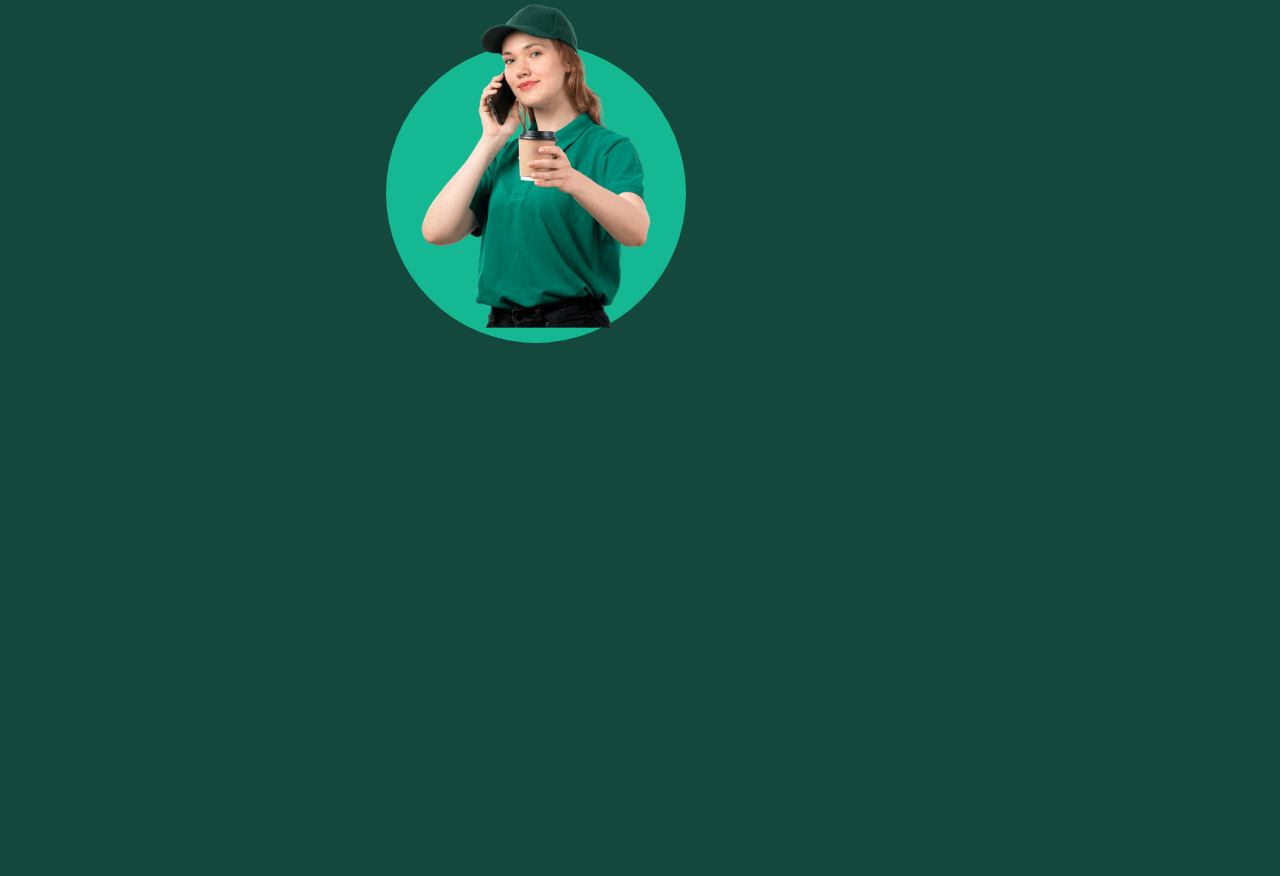
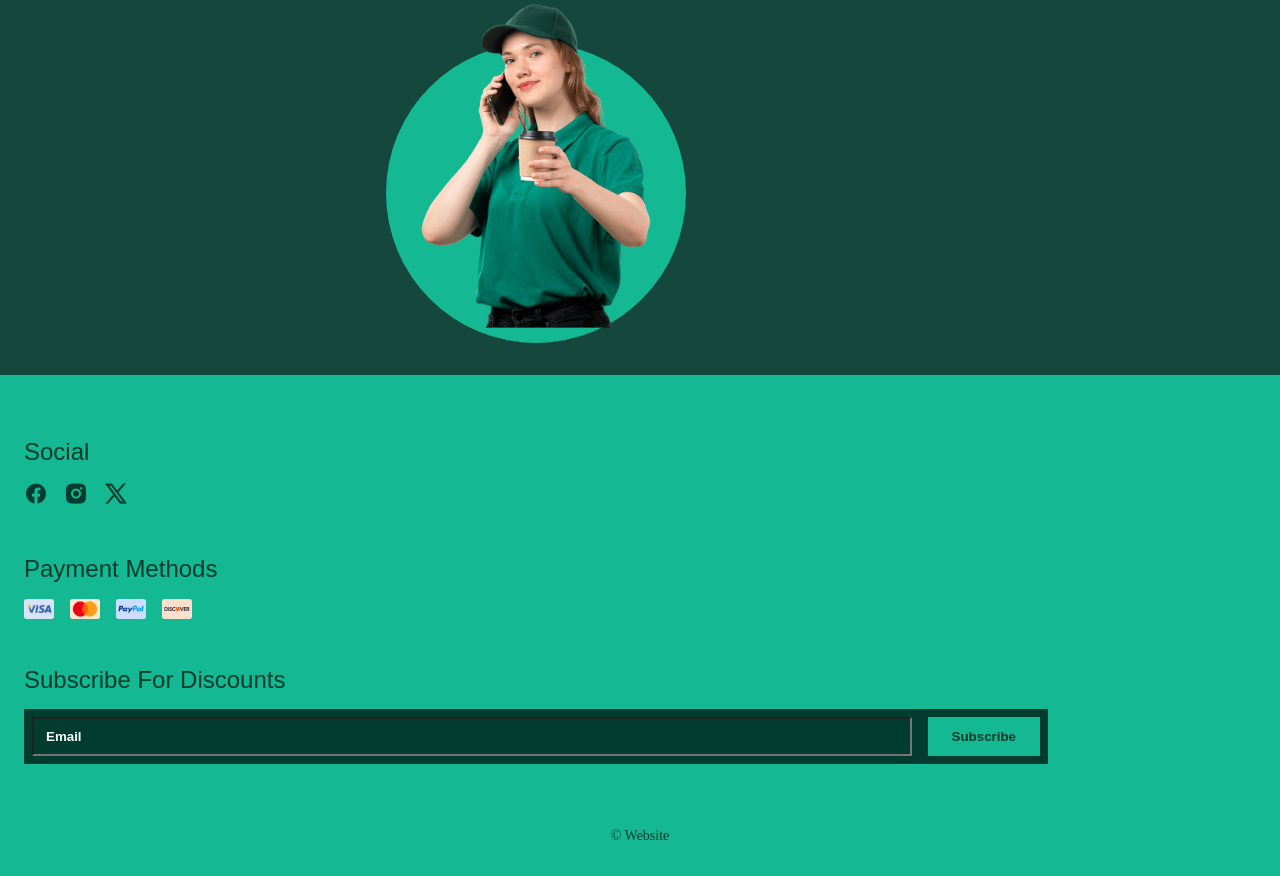
Before and after one commit to Fuad2199/Responsive-Coffee-Website_Javascript, a plain HTML site: page index.html in a window 1280 px wide. Shown: the part 3723-4599 px from the top of the page. Before the commit the page ends 4098 px from the top, so only its background shows below. Drawn offline with nearby package versions, Linux system fonts and the light colour scheme.

Commit message:
footer added

```diff
--- a/assets/css/styles.css
+++ b/assets/css/styles.css
@@ -686,3 +686,72 @@ button {
                 transparent 100%;
 }
 /*=============== CONTACT ENDS ===============*/
+
+/*=============== FOOTER STARTS ===============*/
+.footer{
+    background-color: var(--body-first-color);
+    padding-block: 4rem 2rem;
+}
+
+.footer__container {
+    row-gap: 3rem;
+}
+
+.footer__title {
+    font-size: var(--h2-font-size);
+    color: var(--dark-color);
+    margin-bottom: 1rem;
+}
+
+.footer__social,
+.footer__pay,
+.footer__form{
+    display: flex;
+    column-gap: 1rem;
+}
+
+.footer__social-link {
+    font-size: 1.5rem;
+    color: var(--dark-color);
+    transition: transform .4s;
+}
+
+.footer__social-link:hover {
+    transform: translateY(-.25rem);
+}
+
+.footer__pay-card {
+    width: 30px;
+}
+
+.footer__form {
+    background-color: var(--dark-color);
+    padding: .5rem;
+}
+
+.footer__input {
+    width: 100%;
+    background: transparent;
+    padding-left: .75rem;
+    color: var(--white-color);
+    font-weight: var(--font-semi-bold);
+}
+
+.footer__input::placeholder {
+    color: var(--white-color);
+}
+
+.footer__button {
+    padding: .75rem 1.5rem;
+    color: var(--dark-color);
+    cursor: pointer;
+}
+
+.footer__copy {
+    display: block;
+    margin-top: 4rem;
+    color: var(--dark-color);
+    text-align: center;
+    font-size: var(--small-font-size);
+}
+/*=============== FOOTER ENDS ===============*/
--- a/index.html
+++ b/index.html
@@ -393,10 +393,50 @@
 
     <!-- ============ FOOTER STARTS ============ -->
     <footer class="footer">
+        <div class="footer__container container grid">
+            <div>
+                <h3 class="footer__title">Social</h3>
 
+                <div class="footer__social">
+                    <a href="https://www.facebook.com/" target="_blank" class="footer__social-link">
+                        <i class="ri-facebook-circle-fill"></i>
+                    </a>
+                    <a href="https://www.instagram.com/" target="_blank" class="footer__social-link">
+                        <i class="ri-instagram-fill"></i>
+                    </a>
+                    <a href="https://x.com/" target="_blank" class="footer__social-link">
+                        <i class="ri-twitter-x-line"></i>
+                    </a>
+                </div>
+            </div>
+
+            <div>
+                <h3 class="footer__title">Payment Methods</h3>
+
+                <div class="footer__pay">
+                    <img src="assets/img/footer-card-1.png" alt="image" class="footer__pay-card">
+                    <img src="assets/img/footer-card-2.png" alt="image" class="footer__pay-card">
+                    <img src="assets/img/footer-card-3.png" alt="image" class="footer__pay-card">
+                    <img src="assets/img/footer-card-4.png" alt="image" class="footer__pay-card">
+                </div>
+            </div>
+
+            <div>
+                <h3 class="footer__title">Subscribe For Discounts</h3>
+
+                <form action="" class="footer__form">
+                    <input type="email" placeholder="Email" class="footer__input">
+                    <button type="submit" class="footer__button button">Subscribe</button>
+                </form>
+            </div>
+        </div>
+
+        <span class="footer__copy">
+            &#169; Website
+        </span>
     </footer>
+    <!-- ============ FOOTER ENDS ============ -->
 
-    <!-- ============ FOOTER ENDS ============ -->
     <!-- ============ SCROLL UP ============ -->
 
     <!-- ============ SCROLLREVERAL ============ -->
```
